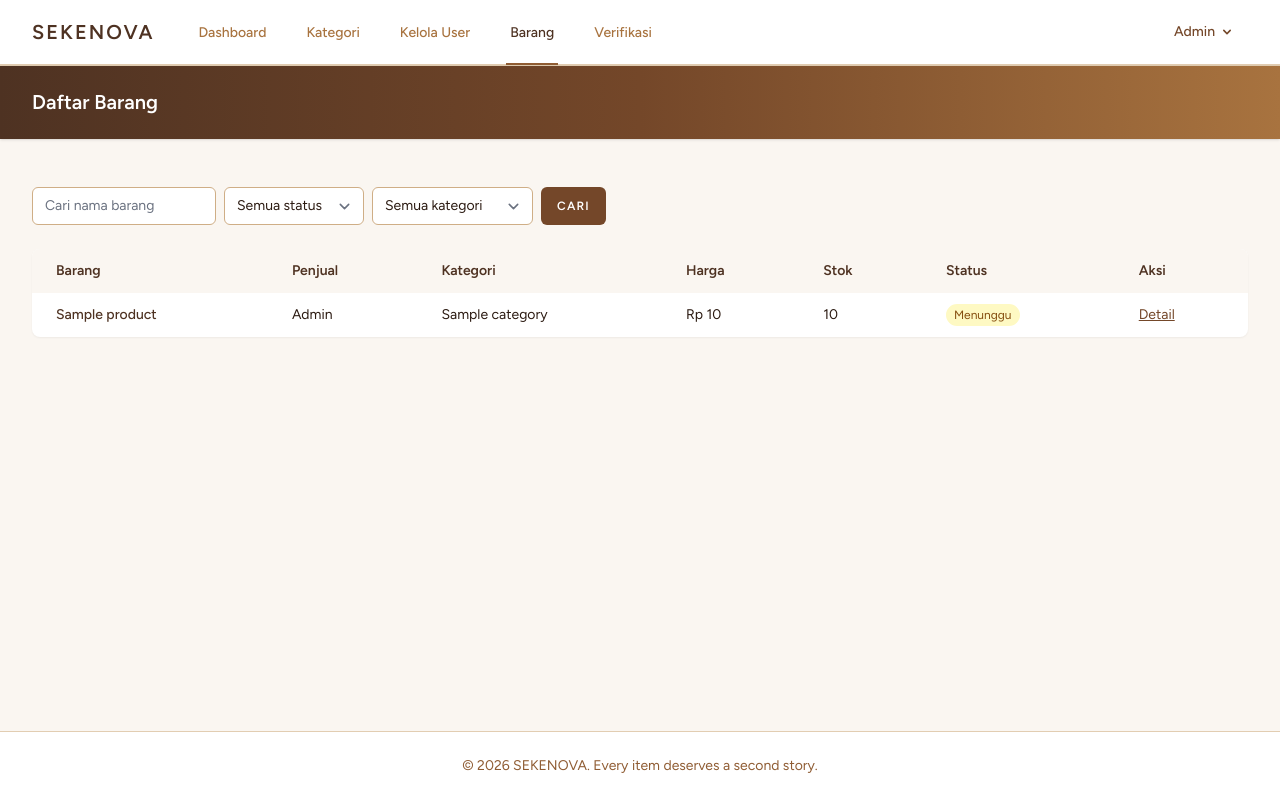
After one commit to maharizka4-create/PROYEKAKHIR-WebsiteJualBeliBarangBekas-2, a Laravel app: page /admin/products in a window 1280 px wide. The commit adds this page. Run offline with Laravel 12, Linux system fonts and the light colour scheme; a user stored in the database is signed in; data comes from the database, SQL or seed files in the repository; tables that the repository leaves empty hold one stand-in row (values such as "Sample post"); style sheets or scripts are compiled from the project's sources; some libraries are stand-ins or nearby versions.

Commit message:
feat: daftar dan detail barang admin (read only)

```diff
--- /dev/null
+++ b/app/Http/Controllers/Admin/ProductController.php
@@ -0,0 +1,41 @@
+<?php
+
+namespace App\Http\Controllers\Admin;
+
+use App\Http\Controllers\Controller;
+use App\Models\Category;
+use App\Models\Product;
+use Illuminate\Http\Request;
+
+class ProductController extends Controller
+{
+    // Daftar semua barang (admin hanya melihat)
+    public function index(Request $request)
+    {
+        $products = Product::with(['penjual', 'category'])
+            ->when($request->q, function ($query, $cari) {
+                $query->where('nama', 'like', '%' . $cari . '%');
+            })
+            ->when($request->status, function ($query, $status) {
+                $query->where('status_persetujuan', $status);
+            })
+            ->when($request->kategori, function ($query, $kategori) {
+                $query->where('category_id', $kategori);
+            })
+            ->latest()
+            ->paginate(10)
+            ->withQueryString();
+
+        $categories = Category::orderBy('name')->get();
+
+        return view('admin.products.index', compact('products', 'categories'));
+    }
+
+    // Detail satu barang
+    public function show(Product $product)
+    {
+        $product->load(['penjual', 'category', 'pemeriksa']);
+
+        return view('admin.products.show', compact('product'));
+    }
+}
--- /dev/null
+++ b/resources/views/admin/products/index.blade.php
@@ -0,0 +1,90 @@
+<x-app-layout>
+    <x-slot name="header">
+        <h2 class="font-semibold text-xl leading-tight">Daftar Barang</h2>
+    </x-slot>
+
+    <div class="py-12">
+        <div class="max-w-7xl mx-auto sm:px-6 lg:px-8 space-y-6">
+
+            {{-- Filter dan pencarian --}}
+            <form method="GET" action="{{ route('admin.products.index') }}" class="flex flex-wrap gap-2">
+                <input type="text" name="q" value="{{ request('q') }}" placeholder="Cari nama barang"
+                    class="rounded-md border-coklat-300 focus:border-coklat-500 focus:ring-coklat-500 text-sm">
+
+                <select name="status"
+                    class="rounded-md border-coklat-300 focus:border-coklat-500 focus:ring-coklat-500 text-sm">
+                    <option value="">Semua status</option>
+                    <option value="menunggu" @selected(request('status') === 'menunggu')>Menunggu</option>
+                    <option value="disetujui" @selected(request('status') === 'disetujui')>Disetujui</option>
+                    <option value="ditolak" @selected(request('status') === 'ditolak')>Ditolak</option>
+                </select>
+
+                <select name="kategori"
+                    class="rounded-md border-coklat-300 focus:border-coklat-500 focus:ring-coklat-500 text-sm">
+                    <option value="">Semua kategori</option>
+                    @foreach ($categories as $c)
+                        <option value="{{ $c->id }}" @selected(request('kategori') == $c->id)>{{ $c->name }}</option>
+                    @endforeach
+                </select>
+
+                <button type="submit"
+                    class="px-4 py-2 bg-coklat-700 hover:bg-coklat-800 text-white text-xs font-semibold uppercase tracking-widest rounded-md">
+                    Cari
+                </button>
+
+                @if (request()->hasAny(['q', 'status', 'kategori']))
+                    <a href="{{ route('admin.products.index') }}"
+                        class="px-4 py-2 text-sm text-coklat-700 underline self-center">Reset</a>
+                @endif
+            </form>
+
+            <div class="bg-white shadow-sm sm:rounded-lg overflow-x-auto">
+                <table class="min-w-full text-sm text-left">
+                    <thead class="bg-coklat-50 text-coklat-900">
+                        <tr>
+                            <th class="px-6 py-3">Barang</th>
+                            <th class="px-6 py-3">Penjual</th>
+                            <th class="px-6 py-3">Kategori</th>
+                            <th class="px-6 py-3">Harga</th>
+                            <th class="px-6 py-3">Stok</th>
+                            <th class="px-6 py-3">Status</th>
+                            <th class="px-6 py-3">Aksi</th>
+                        </tr>
+                    </thead>
+                    <tbody class="divide-y divide-coklat-100">
+                        @forelse ($products as $p)
+                            <tr>
+                                <td class="px-6 py-3 font-medium text-coklat-900">{{ $p->nama }}</td>
+                                <td class="px-6 py-3">{{ $p->penjual->name ?? '-' }}</td>
+                                <td class="px-6 py-3">{{ $p->category->name ?? '-' }}</td>
+                                <td class="px-6 py-3">Rp {{ number_format($p->harga, 0, ',', '.') }}</td>
+                                <td class="px-6 py-3">{{ $p->stok }}</td>
+                                <td class="px-6 py-3">
+                                    @if ($p->status_persetujuan === 'disetujui')
+                                        <span class="px-2 py-1 rounded-full text-xs bg-green-100 text-green-800">Disetujui</span>
+                                    @elseif ($p->status_persetujuan === 'ditolak')
+                                        <span class="px-2 py-1 rounded-full text-xs bg-red-100 text-red-800">Ditolak</span>
+                                    @else
+                                        <span class="px-2 py-1 rounded-full text-xs bg-yellow-100 text-yellow-800">Menunggu</span>
+                                    @endif
+                                </td>
+                                <td class="px-6 py-3">
+                                    <a href="{{ route('admin.products.show', $p) }}"
+                                        class="text-coklat-700 hover:text-coklat-900 underline">Detail</a>
+                                </td>
+                            </tr>
+                        @empty
+                            <tr>
+                                <td colspan="7" class="px-6 py-8 text-center text-coklat-600">
+                                    Belum ada barang.
+                                </td>
+                            </tr>
+                        @endforelse
+                    </tbody>
+                </table>
+            </div>
+
+            {{ $products->links() }}
+        </div>
+    </div>
+</x-app-layout>
--- a/resources/views/layouts/navigation.blade.php
+++ b/resources/views/layouts/navigation.blade.php
@@ -22,6 +22,9 @@
                         </x-nav-link>
                         <x-nav-link :href="url('/admin/users')" :active="request()->is('admin/users*')">
                             Kelola User
+                        </x-nav-link>
+                        <x-nav-link :href="url('/admin/products')" :active="request()->is('admin/products*')">
+                            Barang
                         </x-nav-link>
                         <x-nav-link :href="url('/admin/verifikasi')" :active="request()->is('admin/verifikasi*')">
                             Verifikasi
@@ -90,6 +93,9 @@
                 <x-responsive-nav-link :href="url('/admin/users')" :active="request()->is('admin/users*')">
                     Kelola User
                 </x-responsive-nav-link>
+                <x-responsive-nav-link :href="url('/admin/products')" :active="request()->is('admin/products*')">
+                    Barang
+                </x-responsive-nav-link>
                 <x-responsive-nav-link :href="url('/admin/verifikasi')" :active="request()->is('admin/verifikasi*')">
                     Verifikasi
                 </x-responsive-nav-link>
--- a/routes/web.php
+++ b/routes/web.php
@@ -1,6 +1,7 @@
 <?php
 
 use App\Http\Controllers\Admin\CategoryController;
+use App\Http\Controllers\Admin\ProductController;
 use App\Http\Controllers\Admin\UserController;
 use App\Http\Controllers\Admin\VerifikasiController;
 use App\Http\Controllers\DashboardController;
@@ -31,6 +32,9 @@ Route::middleware('auth')->group(function () {
         Route::get('/verifikasi', [VerifikasiController::class, 'index'])->name('verifikasi.index');
         Route::patch('/verifikasi/{product}/setujui', [VerifikasiController::class, 'setujui'])->name('verifikasi.setujui');
         Route::patch('/verifikasi/{product}/tolak', [VerifikasiController::class, 'tolak'])->name('verifikasi.tolak');
+
+        // Daftar barang (admin hanya melihat: daftar + detail)
+        Route::resource('products', ProductController::class)->only(['index', 'show']);
     });
 
     Route::middleware('role:penjual')->prefix('penjual')->name('penjual.')->group(function () {
```
Also changed, not shown: resources/views/admin/products/show.blade.php (added, +88 -0 lines).
